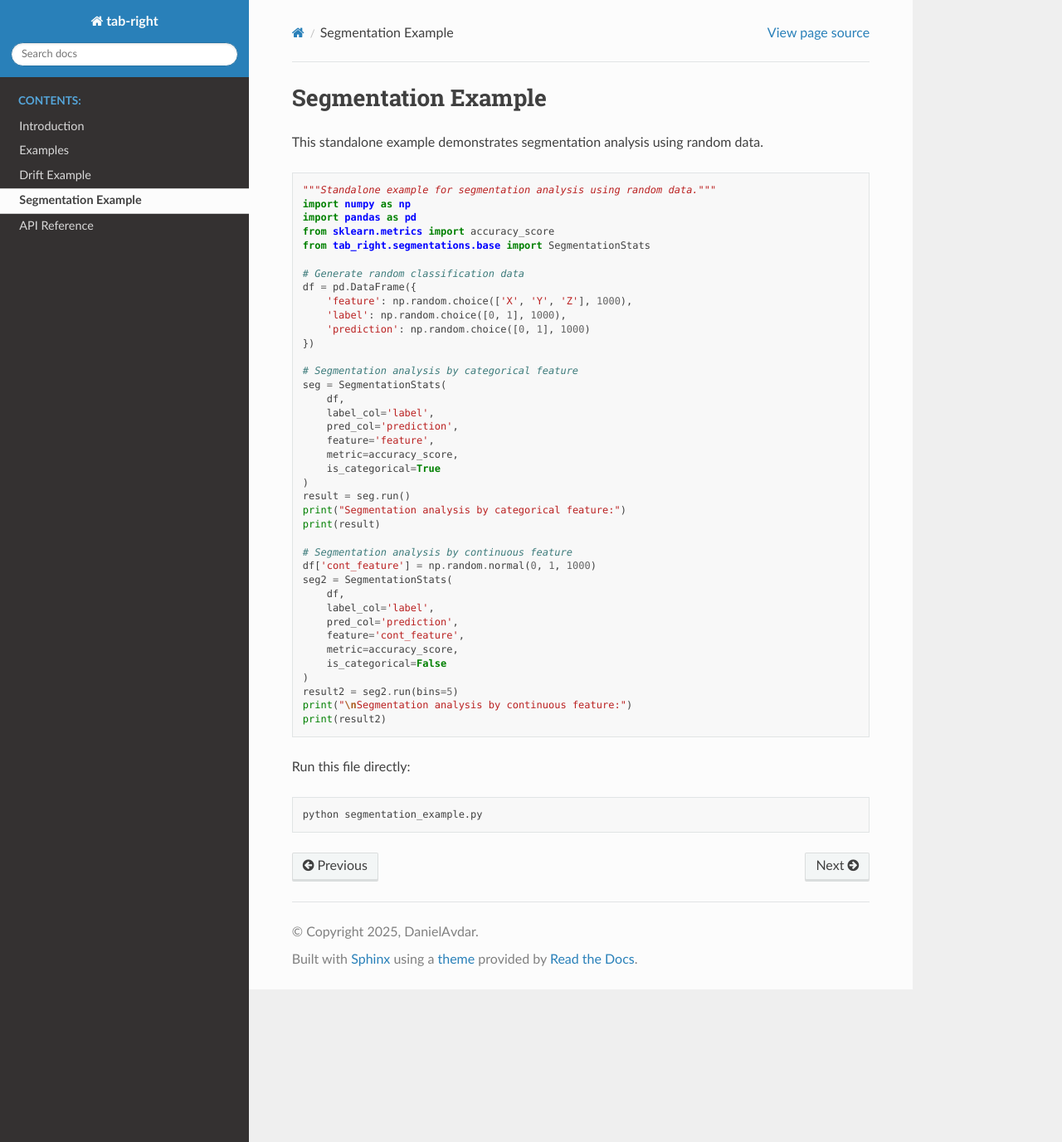
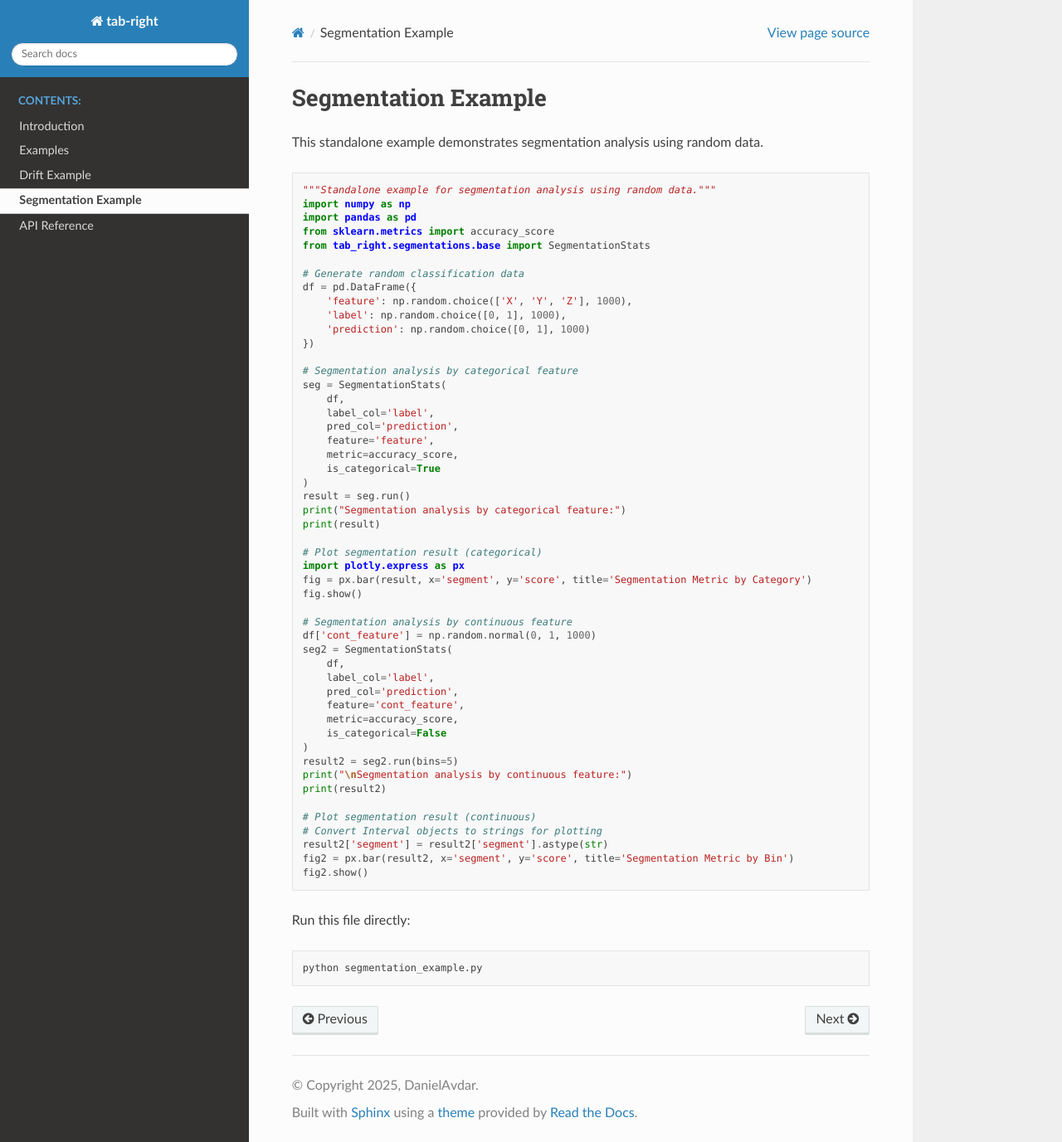
Before and after one commit to DanielAvdar/Tab-right, a Sphinx documentation site: the page built from docs/source/segmentation_example.rst, in a window 1280 px wide and 1377 px high. Shown: the whole window at 83% size. Built offline with Sphinx 7.4.7 and the Read the Docs theme 3.1.0, drawn with Linux system fonts in a browser that asks for light colours.

Commit message:
Add plotting examples for drift and segmentation results
Added plots to visualize univariate drift detection and segmentation analysis results in the documentation examples. This enhances the user experience by providing clear, visual output for better interpretability of the results.

Signed-off-by: DanielAvdar <66269169+DanielAvdar@users.noreply.github.com>

```diff
--- a/docs/source/drift_example.rst
+++ b/docs/source/drift_example.rst
@@ -27,6 +27,11 @@
     print("Univariate drift detection results:")
     print(result)
 
+    # Plot drift results
+    from tab_right.plotting.plot_drift import plot_drift
+    fig = plot_drift(result)
+    fig.show()
+
     # Example: run for a single column
     metric, value = univariate.detect_univariate_drift(df_ref['num_feature'], df_cur['num_feature'], kind='continuous')
     print(f"\nDrift metric for 'num_feature': {metric} = {value:.4f}")
--- a/docs/source/segmentation_example.rst
+++ b/docs/source/segmentation_example.rst
@@ -33,6 +33,11 @@
     print("Segmentation analysis by categorical feature:")
     print(result)
 
+    # Plot segmentation result (categorical)
+    import plotly.express as px
+    fig = px.bar(result, x='segment', y='score', title='Segmentation Metric by Category')
+    fig.show()
+
     # Segmentation analysis by continuous feature
     df['cont_feature'] = np.random.normal(0, 1, 1000)
     seg2 = SegmentationStats(
@@ -47,6 +52,12 @@
     print("\nSegmentation analysis by continuous feature:")
     print(result2)
 
+    # Plot segmentation result (continuous)
+    # Convert Interval objects to strings for plotting
+    result2['segment'] = result2['segment'].astype(str)
+    fig2 = px.bar(result2, x='segment', y='score', title='Segmentation Metric by Bin')
+    fig2.show()
+
 Run this file directly:
 
 .. code-block:: bash
```
